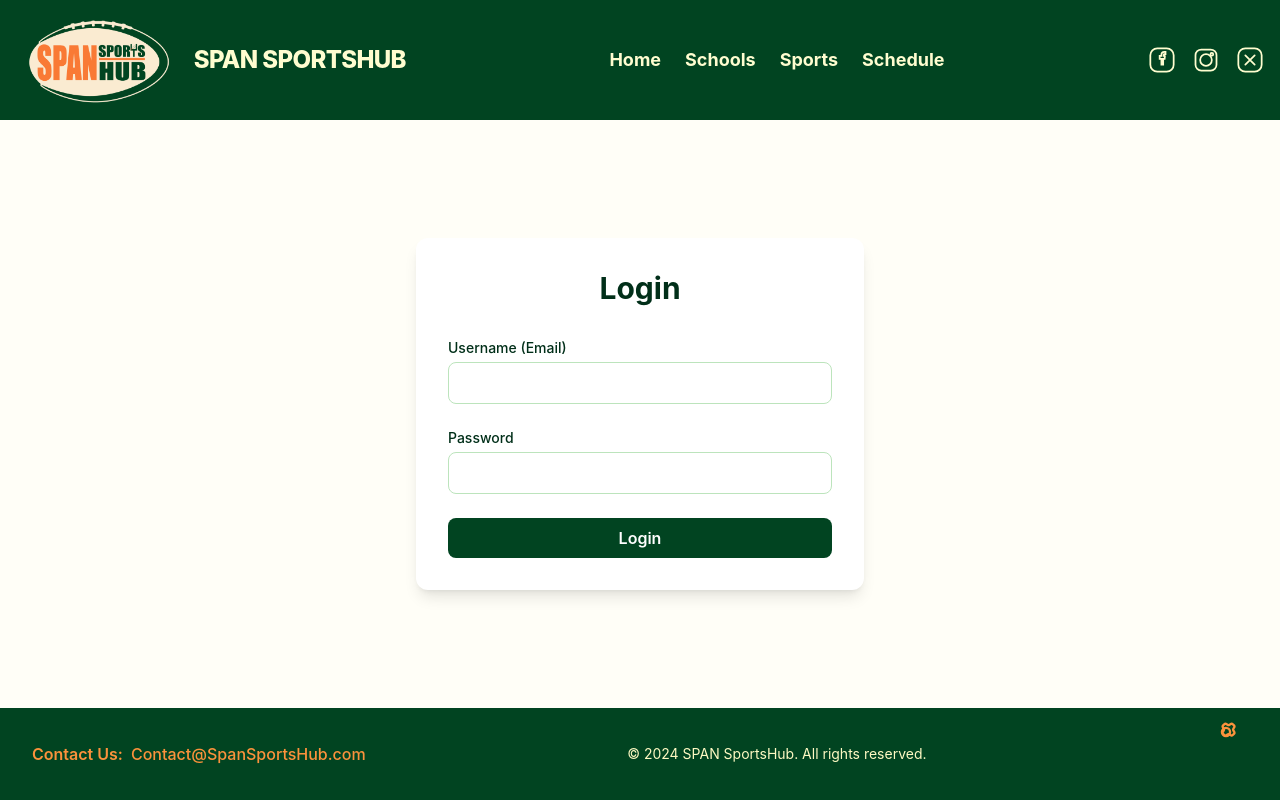
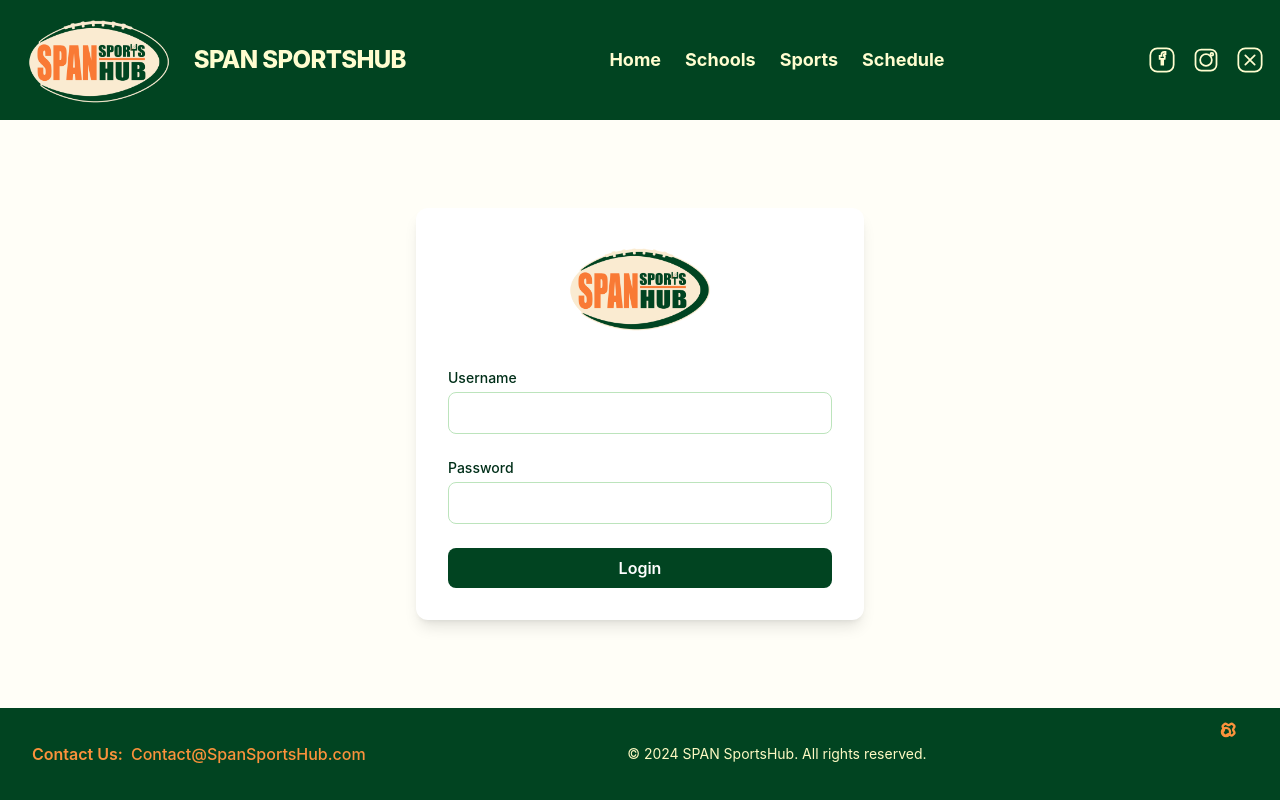
Before and after one commit to CoalValleyTech/nepa-frontend, a React (Vite) app: page /login in a window 1280 px wide. Built offline with nearby package versions, Linux system fonts and the light colour scheme.

Commit message:
Log In page pt 2

```diff
--- a/src/pages/Login.tsx
+++ b/src/pages/Login.tsx
@@ -35,16 +35,18 @@
       <Header />
       <main className="flex-1 flex flex-col items-center justify-center bg-cream-50 px-4 py-12">
         <div className="w-full max-w-md bg-white rounded-xl shadow-lg p-8">
-          <h1 className="text-3xl font-bold text-primary-700 mb-8 text-center">Login</h1>
+          <div className="flex justify-center mb-8">
+            <img src="/span-logo.png" alt="Span SportsHub Logo" className="h-24 w-auto" />
+          </div>
           <form onSubmit={handleSubmit} autoComplete="off" className="space-y-6">
             <div>
               <label htmlFor="username" className="block text-sm font-medium text-primary-700 mb-1">
-                Username (Email)
+                Username
               </label>
               <input
                 id="username"
                 name="username"
-                type="email"
+                type="text"
                 autoComplete="off"
                 className="w-full px-4 py-2 border border-primary-200 rounded-lg focus:outline-none focus:ring-2 focus:ring-primary-400"
                 value={username}
```
